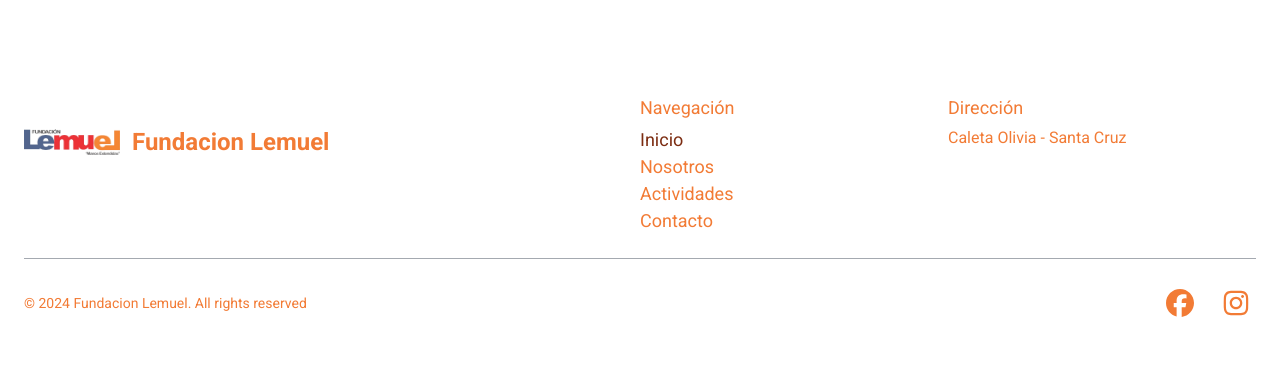
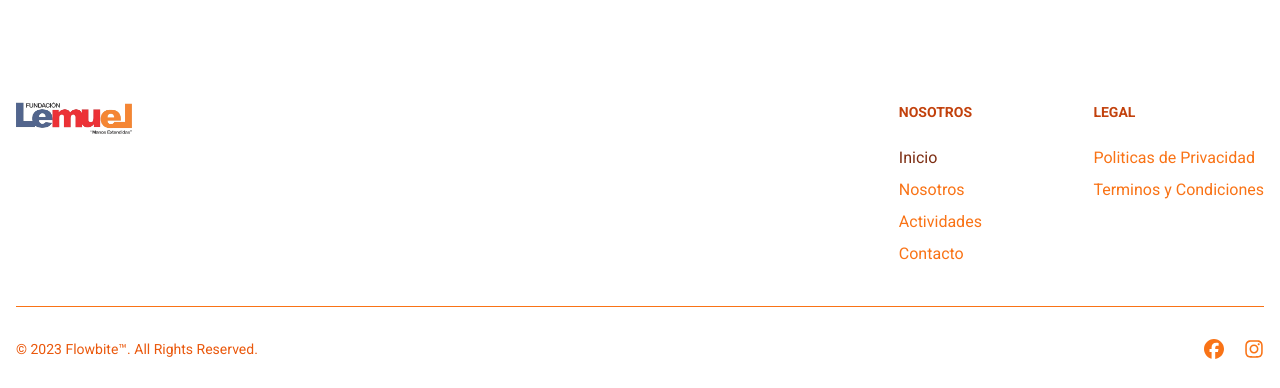
Before and after one commit to rosasfranco/FundacionLemuel2, a React (Vite) app: page / in a window 1280 px wide. Shown: the part 2722-3110 px from the top of the page. Before the commit the page ends 3069 px from the top, so only its background shows below. Built offline with nearby package versions, Linux system fonts and the light colour scheme.

Commit message:
Modificando footer

```diff
--- a/package.json
+++ b/package.json
@@ -12,8 +12,10 @@
   "dependencies": {
     "react": "^18.2.0",
     "react-dom": "^18.2.0",
+    "react-hook-form": "^7.51.4",
     "react-icons": "^5.1.0",
-    "react-router-dom": "^6.22.3"
+    "react-router-dom": "^6.22.3",
+    "react-slick": "^0.30.2"
   },
   "devDependencies": {
     "@types/react": "^18.2.66",
--- a/src/components/Footer.jsx
+++ b/src/components/Footer.jsx
@@ -5,27 +5,27 @@ import logo from '../assets/logo.png';
 import { FaInstagram } from "react-icons/fa6";
 import { FaFacebook } from "react-icons/fa6";
 
+
 const Footer = () => {
     return (
-    <footer className="py-6 bg-white text-[#F27B35]">
-      <div className="container px-6 mx-auto space-y-6 divide-y divide-gray-600 divide-opacity-50">
-        <div className="grid grid-cols-12">
-          <div className="col-span-full md:col-span-6">
-            <a rel="noopener noreferrer" href="#" className="flex justify-center space-x-3 md:justify-start">
-              <div className="flex items-center justify-center w-24 h-24 rounded-full">
-                <img src={logo} alt="" />
-              </div>
-              <span className="self-center text-2xl font-semibold">Fundacion Lemuel</span>
+
+        <footer class="bg-white ">
+            <div class="mx-auto w-full max-w-screen-xl p-4 py-6 lg:py-8">
+                <div class="md:flex md:justify-between">
+                    <div class="mb-6 md:mb-0">
+                        <a href="https://flowbite.com/" class="flex items-center">
+                            <img src={logo} class="h-8 me-3" alt="FlowBite Logo" />
                         </a>
                     </div>
-          <div className="col-span-6 text-center md:text-left md:col-span-3">
-            <p className="pb-1 text-lg font-medium">Navegación</p>
-            <ul>
+                    <div class="grid grid-cols-2 gap-8 sm:gap-6">
+                        <div>
+                            <h2 class="mb-6 text-sm font-semibold text-orange-700 uppercase ">Nosotros</h2>
+                            <ul class="text-orange-500  font-medium">
                                 {navLinks.map((nav) => (
-                <li key={nav.id}>
+                                    <li class="mb-2" key={nav.id}>
                                         <NavLink
                                             to={`/${nav.id}`}
-                    className="text-[18px] font-medium  hover:text-orange-700"
+                                            lass="hover:underline"
                                         >
                                             {nav.title}
                                         </NavLink>
@@ -33,29 +33,39 @@ const Footer = () => {
                                 ))}
                             </ul>
                         </div>
-          <div className="col-span-6 text-center md:text-left md:col-span-3">
-            <p className="pb-1 text-lg font-medium">Dirección</p>
-            <ul>
-              <li>Caleta Olivia - Santa Cruz</li>
+
+                        <div>
+                            <h2 class="mb-6 text-sm font-semibold text-orange-700 uppercase ">Legal</h2>
+                            <ul class="text-orange-500  font-medium">
+                                <li class="mb-2">
+                                    <a href="#" class="hover:underline">Politicas de Privacidad</a>
+                                </li>
+                                <li>
+                                    <a href="#" class="hover:underline">Terminos y Condiciones</a>
+                                </li>
                             </ul>
                         </div>
                     </div>
-        <div className="grid justify-center pt-6 lg:justify-between">
-          <div className="flex flex-col self-center text-sm text-center md:block lg:col-start-1 md:space-x-6">
-            <span>© 2024 Fundacion Lemuel. All rights reserved</span>
                 </div>
-          <div className="flex justify-center pt-4 space-x-4 lg:pt-0 lg:col-end-13">
-            <a rel="noopener noreferrer" href="https://www.facebook.com/profile.php?id=100081438307111&locale=az_AZ" target='_blanck' title="Facebook" className="flex items-center justify-center w-8 h-8 rounded-full sm:w-10 sm:h-10 dark:bg-violet-600 dark:text-gray-50">
-              <FaFacebook className='w-7 h-7'/>
+                <hr class="my-6 border-orange-500 sm:mx-auto  lg:my-8" />
+                <div class="sm:flex sm:items-center sm:justify-between">
+                    <span class="text-sm text-orange-600 sm:text-center ">© 2023 <a href="https://flowbite.com/" class="hover:underline">Flowbite™</a>. All Rights Reserved.
+                    </span>
+                    <div class="flex mt-4 sm:justify-center sm:mt-0">
+                        <a href="https://www.facebook.com/profile.php?id=100081438307111&locale=az_AZ" target='_blank' class="text-orange-500 hover:text-gray-900 ">
+                            <FaFacebook size={20} />
+                            <span class="sr-only">Facebook page</span>
+                        </a>
+                        <a href="https://www.instagram.com/fundacion_lemuel_co/" target='_blank' class="text-orange-500 hover:text-gray-900  ms-5">
+                            <FaInstagram size={20} />
+                            <span class="sr-only">Discord community</span>
                         </a>
 
-            <a rel="noopener noreferrer" href="https://www.instagram.com/fundacion_lemuel_co/" target='_blanck' title="Instagram" className="flex items-center justify-center w-8 h-8 rounded-full sm:w-10 sm:h-10 dark:bg-violet-600 dark:text-gray-50">
-              <FaInstagram className='w-7 h-7' />
-            </a>
                     </div>
                 </div>
             </div>
         </footer>
+
     );
 };
 
--- a/tailwind.config.js
+++ b/tailwind.config.js
@@ -19,5 +19,6 @@ export default {
   },
     },
   },
-  plugins: [],
+  plugins: [
+  ],
 }
```
Also changed, not shown: 1 other file (tests, documents, lock files or other folders). Lines whose indentation alone changed are shown as unchanged.
